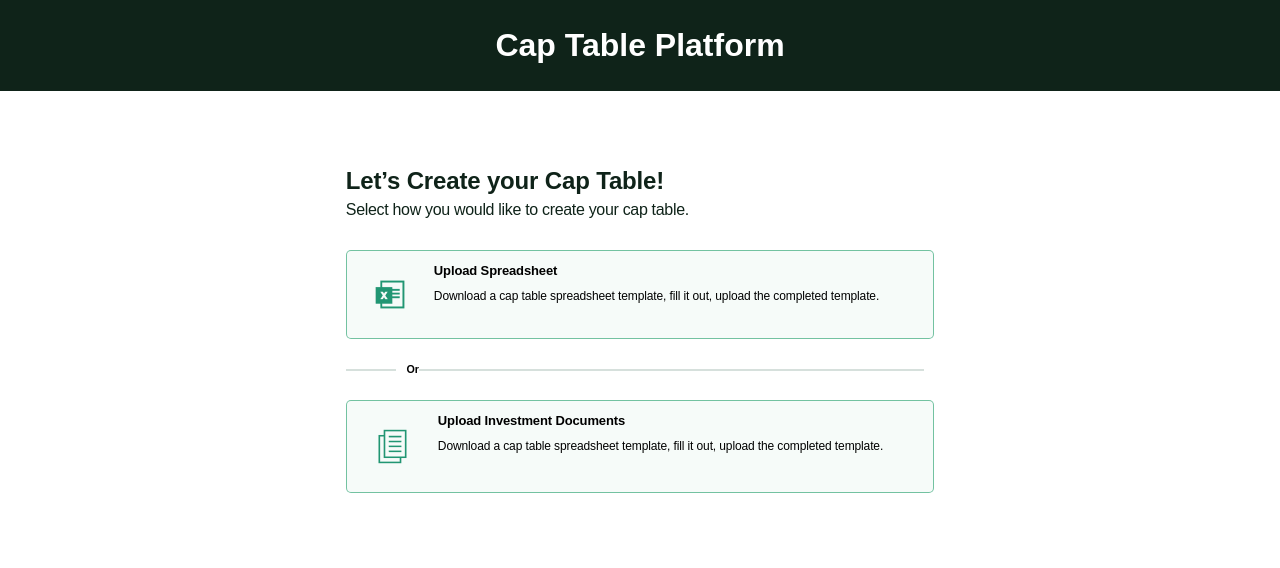
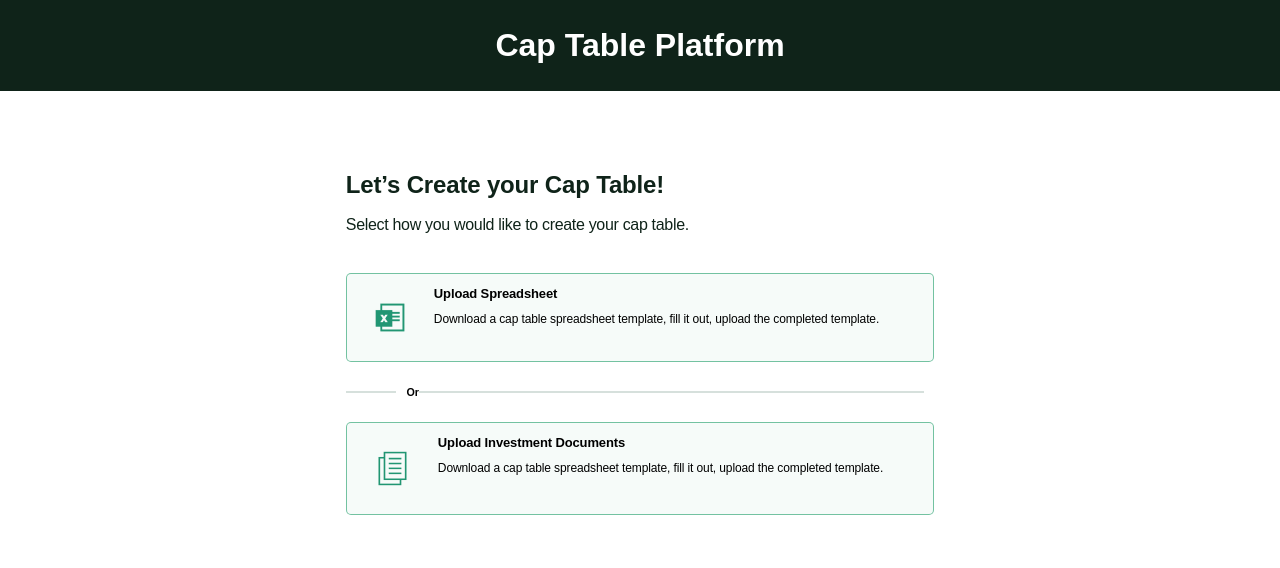
Before and after one commit to prateikjaiswal/cap-table, a plain HTML site: page pages/index.html in a window 1280 px wide. Drawn offline with Linux system fonts and the light colour scheme.

Commit message:
remove line height for content header

```diff
--- a/style/style.css
+++ b/style/style.css
@@ -37,13 +37,11 @@ body {
   font-weight: 800;
   letter-spacing: -0.01em;
   color: #0f2319;
-  line-height: 1em;
   margin-bottom: 40px;
 }
 .content__card__subtitle {
   font-weight: 100;
   margin-top: 0px;
-  line-height: 0.1em;
   letter-spacing: -0.02em;
 }
 .card {
```
